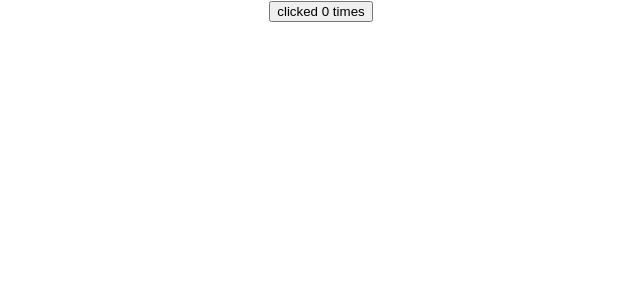
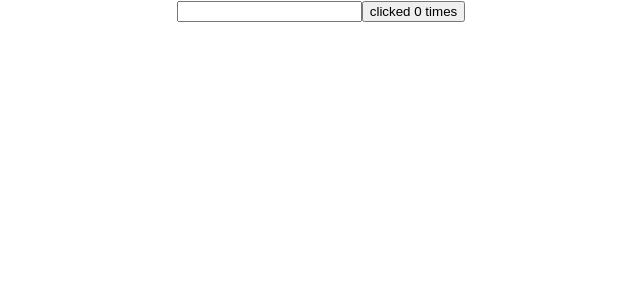
Before and after one commit to arvindbatham600/Hooks-React, a React (Create React App) app: page / in a window 1280 px wide. Shown: the top 300 px of the page, without its empty margins (319-959 px from the left). Built offline with nearby package versions, Linux system fonts and the light colour scheme.

Commit message:
added more lines in the useEffect file

```diff
--- a/src/Components/HookUseEffect.js
+++ b/src/Components/HookUseEffect.js
@@ -2,12 +2,15 @@ import React,{useState, useEffect} from 'react'
 
 function HookUseEffect() {
     const[count,setCount] = useState(0);
+    const[name,nameSetter] = useState('')
     useEffect(() => {
+        console.log("Chaning the title")
         document.title = `you clicked ${count} times`
-    })
+    },[count])
 
   return (
     <div>
+        <input type= "text" value={name} onChange = {(e) => nameSetter(e.target.value)}></input>
         <button onClick={() => setCount(count + 1)}>clicked {count} times</button>
     </div>
   )
```
